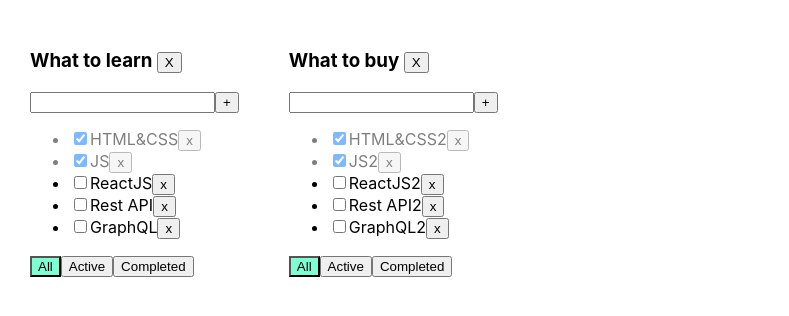
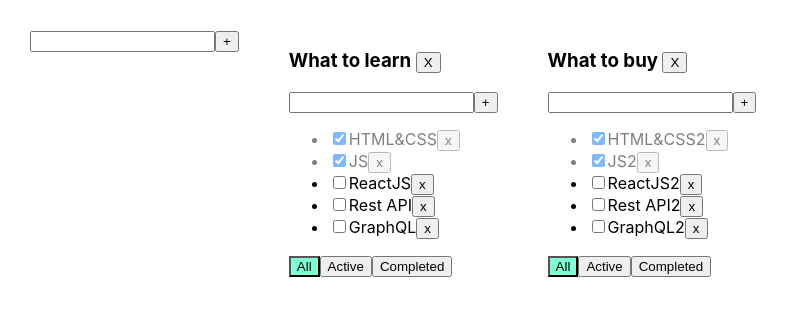
Before and after one commit to PasterIvan/it-inkebator-Todolist, a React (Create React App) app: page / in a window 1280 px wide. Shown: the top 316 px of the page, without its empty margins (0-789 px from the left). Built offline with nearby package versions, Linux system fonts and the light colour scheme.

Commit message:
06 lesson addTodolist

```diff
--- a/src/App.tsx
+++ b/src/App.tsx
@@ -2,6 +2,7 @@
 import './App.css';
 import {TaskType, Todolist} from './Components/Todolist';
 import {v1} from 'uuid';
+import {AddItemForm} from './Components/AddItemForm';
 
 export type FilterValuesType = "all" | "active" | "completed";
 
@@ -42,7 +43,14 @@
         ]
     });
 
-    const removeTodolist =(todolistsID: string) => {
+    const addTodolost = (title: string) => {
+        let newTodolistId = v1();
+        let newTodolist: TodolistsType = {id: newTodolistId, title: title, filter: 'all'};
+        setTodolists([newTodolist, ...todolists]);
+        setTasks({...tasks, [newTodolistId]: []})
+            }
+
+    const removeTodolist = (todolistsID: string) => {
         setTodolists(todolists.filter(el => el.id !== todolistsID))
         delete tasks[todolistsID]
     }
@@ -62,6 +70,7 @@
 
     return (
         <div className="App">
+            <AddItemForm addItem={addTodolost}/>
             {todolists.map((el, index) => {
                 return (
                     <Todolist
--- /dev/null
+++ b/src/Components/AddItemForm.tsx
@@ -0,0 +1,43 @@
+import React, {ChangeEvent, KeyboardEvent, useState} from "react";
+
+export type AddItemFormPropsType = {
+    addItem: (title: string) => void
+}
+
+export const AddItemForm = (props: AddItemFormPropsType) => {
+
+    let [title, setTitle] = useState("")
+    let [error, setError] = useState<string | null>(null)
+
+    const addItem = () => {
+        if (title.trim() !== "") {
+            props.addItem(title);
+            setTitle("");
+        } else {
+            setError("Title is required");
+        }
+    }
+
+    const onChangeHandler = (e: ChangeEvent<HTMLInputElement>) => {
+        setTitle(e.currentTarget.value)
+    }
+
+    const onKeyPressHandler = (e: KeyboardEvent<HTMLInputElement>) => {
+        setError(null);
+        if (e.charCode === 13) {
+            addItem();
+        }
+    }
+
+    return (
+        <div>
+            <input value={title}
+                   onChange={onChangeHandler}
+                   onKeyPress={onKeyPressHandler}
+                   className={error ? "error" : ""}
+            />
+            <button onClick={addItem}>+</button>
+            {error && <div className="error-message">{error}</div>}
+        </div>
+    )
+}
--- a/src/Components/Todolist.tsx
+++ b/src/Components/Todolist.tsx
@@ -1,6 +1,7 @@
 import React, {ChangeEvent, KeyboardEvent, useState} from 'react';
 import {FilterValuesType, TodolistsType} from '../App';
 import {MapComponent} from "./MapComponent";
+import {AddItemForm} from "./AddItemForm";
 
 export type TaskType = {
     id: string
@@ -39,23 +40,12 @@
         tasksForTodolist = props.tasks.filter(t => t.isDone === true);
     }
 
-    const addTask = () => {
+    const addTask = (title: string) => {
         if (title.trim() !== "") {
             props.addTask(props.todolistID, title.trim());
             setTitle("");
         } else {
             setError("Title is required");
-        }
-    }
-
-    const onChangeHandler = (e: ChangeEvent<HTMLInputElement>) => {
-        setTitle(e.currentTarget.value)
-    }
-
-    const onKeyPressHandler = (e: KeyboardEvent<HTMLInputElement>) => {
-        setError(null);
-        if (e.charCode === 13) {
-            addTask();
         }
     }
 
@@ -67,15 +57,7 @@
     return <div>
 
         <h3>{props.title} <button onClick={removeTodolistHandler}>X</button></h3>
-        <div>
-            <input value={title}
-                   onChange={onChangeHandler}
-                   onKeyPress={onKeyPressHandler}
-                   className={error ? "error" : ""}
-            />
-            <button onClick={addTask}>+</button>
-            {error && <div className="error-message">{error}</div>}
-        </div>
+        <AddItemForm addItem={addTask} />
         <MapComponent
             tasksForTodolist={tasksForTodolist}
             removeTask={props.removeTask}
```
